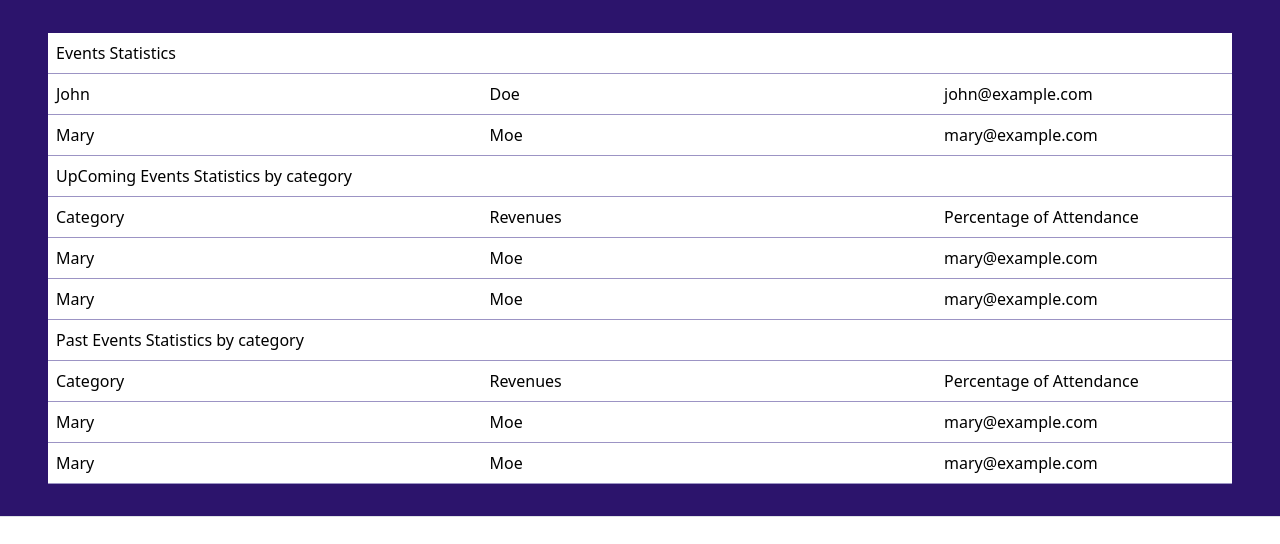
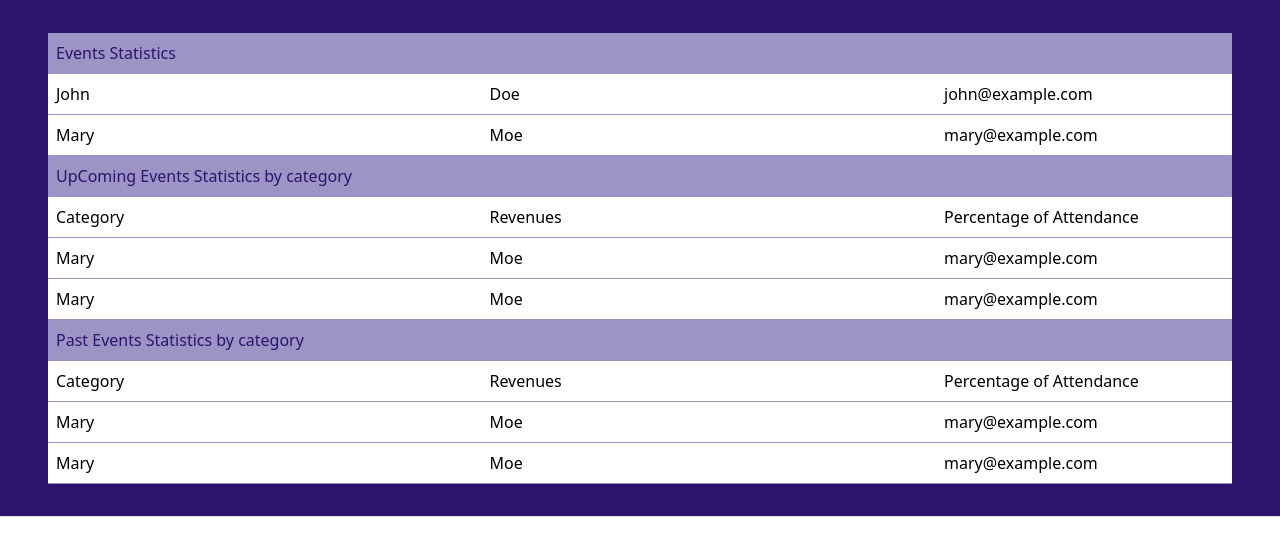
Before and after one commit to yohannavrojo/Amazing-events_Rojo.github.io, a plain HTML site: page pages/stats.html in a window 1280 px wide. Shown: the part 180-724 px from the top of the page. Drawn offline with nearby package versions, Linux system fonts and the light colour scheme.

Commit message:
change styled

```diff
--- a/assets/css/styled.css
+++ b/assets/css/styled.css
@@ -77,9 +77,11 @@ color:#9c94c4 ;
 
 .table__border{
     border-bottom:1px solid #9c94c4;
-    color: #e45c9b;
+
 }
-.table__border tr:nth-child(2n+1){
+
+.table__border .tbody-title{
+    color: #2c146c;
     background-color:#9c94c4;
 }
 .table__border tr:hover{
--- a/pages/stats.html
+++ b/pages/stats.html
@@ -70,11 +70,11 @@
         </div>
         <!-- table -->
         <div class="col-12 col-md-9 col-xl-8 py-md-3 pl-md-5 w-100 px-5 ">
-            <table class="table table__border mr-3">
+            <table class="table table__border mr-3 text-light">
 
                 <tbody>
                     <tr>
-                        <td colspan="3">Events Statistics</td>
+                        <td colspan="3" class="tbody-title">Events Statistics</td>
                     </tr>
                     <tr>
                         <td>John</td>
@@ -88,7 +88,7 @@
                     </tr>
 
                     <tr>
-                        <td colspan="3">UpComing Events Statistics by category</td>
+                        <td colspan="3" class="tbody-title">UpComing Events Statistics by category</td>
                     </tr>
                     <tr>
                         <td>Category</td>
@@ -106,7 +106,7 @@
                         <td>mary@example.com</td>
                     </tr>
                     <tr>
-                        <td colspan="3">Past Events Statistics by category</td>
+                        <td colspan="3" class="tbody-title">Past Events Statistics by category</td>
                     </tr>
                     <tr>
                         <td>Category</td>
```
Also changed, not shown: pages/pastEvents.html (+4 -4 lines).
